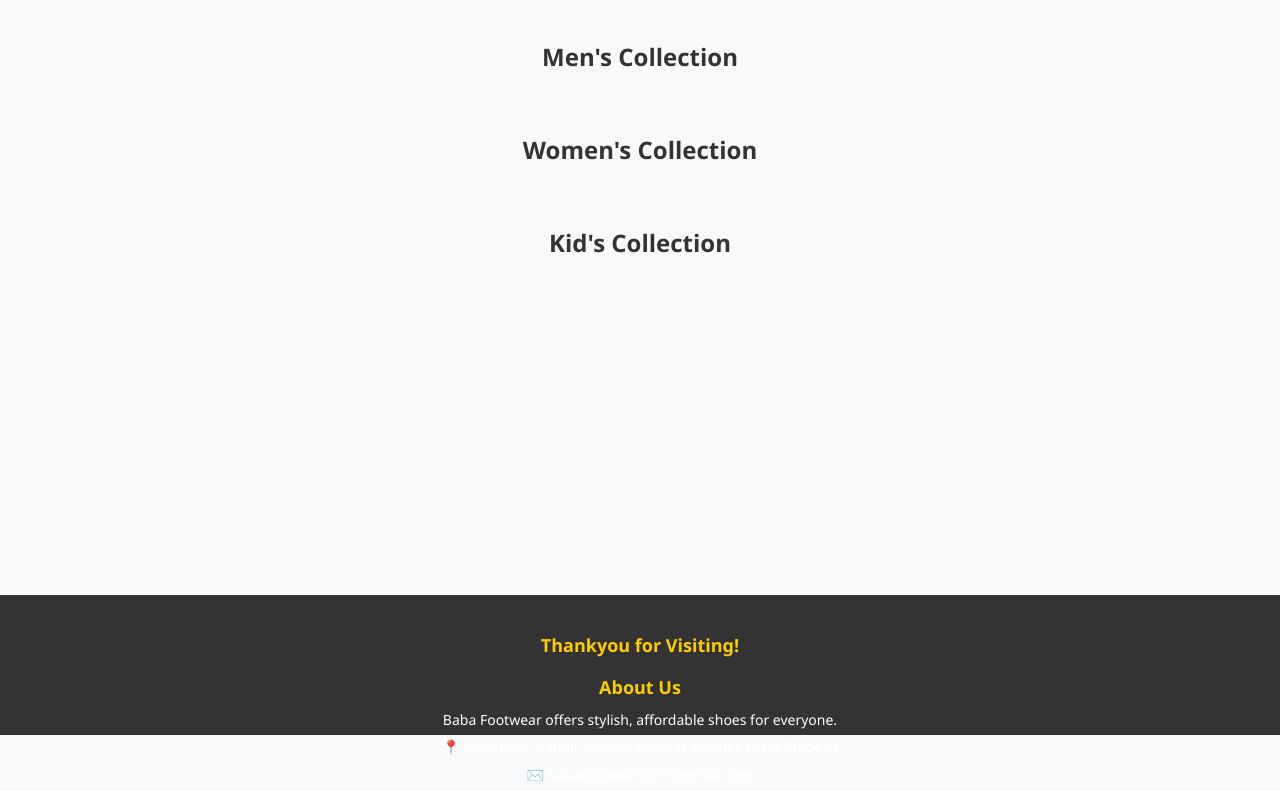
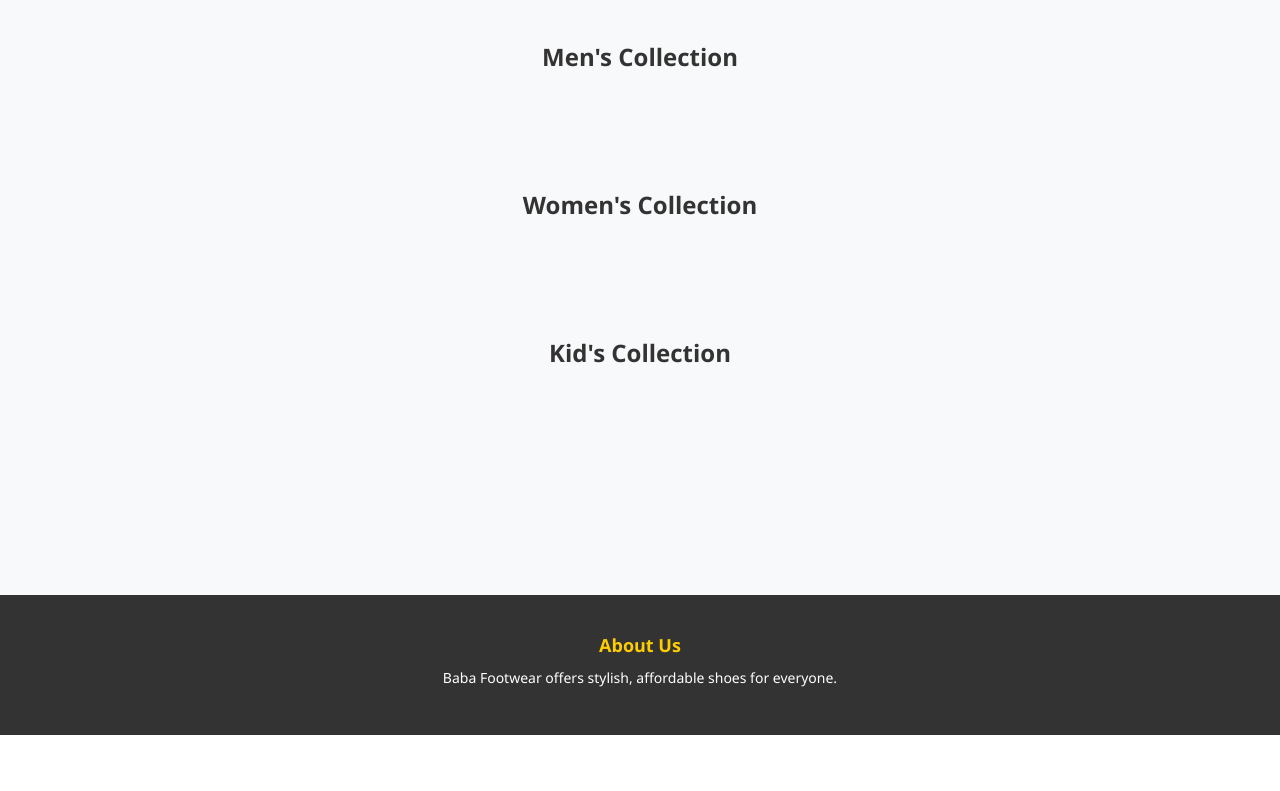
Before and after one commit to Student-Sneha09/Baba-Footwear-Backend, a Django app: page / in a window 1280 px wide. Shown: the part 65-856 px from the top of the page. After the commit the page ends 800 px from the top, so only its background shows below. Run offline with Django 5.2, Linux system fonts and the light colour scheme; data that the repository does not hold is empty.

Commit message:
added previous changes

```diff
--- a/shop/static/shop/css/style.css
+++ b/shop/static/shop/css/style.css
@@ -10,10 +10,6 @@ html,body {
 }
 body > footer{
   margin-top: auto;
-}
-
-main{
-  flex: 1;
 }
 
 header {
@@ -193,7 +189,7 @@ footer h3 {
   color: #ffcc00;
 }
 
-footer p,pre {
+footer p {
   margin: 5px 0;
   line-height: 1.6;
 }
@@ -212,12 +208,6 @@ footer p,pre {
 .dark-theme nav,.dark-theme footer {
   background-color: #000000;
   color: white;
-}
-
-footer.darkmode a,
-footer.darkmode p,
-footer.darkmode h3{
-  color : #ffffff
 }
 
 .theme-toggle{
--- a/shop/static/shop/js/script.js
+++ b/shop/static/shop/js/script.js
@@ -1,29 +1,26 @@
-const toggleBtn = document.getElementById('theme-toggle');
-const body = document.body;
+// Theme Toggle
+  const themeToggle = document.getElementById('theme-toggle');
+  themeToggle?.addEventListener('click', () => {
+    document.body.classList.toggle('dark-theme');
+  });
 
-toggleBtn.addEventListener('click', () => {
-  body.classList.toggle('dark-mode');
+  // Search Functionality
+  // Search Filter
+document.addEventListener("DOMContentLoaded", function () {
+  const searchBtn = document.getElementById("search-btn");
+  const searchInput = document.getElementById("search-input");
 
-  // Also toggle class on footer (add if not present)
-  const footer = document.querySelector('footer');
-  if (footer) {
-    footer.classList.toggle('dark-mode');
-  }
+  searchBtn.addEventListener("click", function () {
+    const searchTerm = searchInput.value.toLowerCase();
+    const products = document.querySelectorAll(".product-card");
 
-  // Optional: Store user preference in localStorage
-  const mode = body.classList.contains('dark-mode') ? 'dark' : 'light';
-  localStorage.setItem('theme', mode);
+    products.forEach((product) => {
+      const title = product.querySelector(".product-title").textContent.toLowerCase();
+      if (title.includes(searchTerm)) {
+        product.style.display = "block";
+      } else {
+        product.style.display = "none";
+      }
+    });
+  });
 });
-
-// Load saved theme on reload
-window.addEventListener('DOMContentLoaded', () => {
-  const savedMode = localStorage.getItem('theme');
-  if (savedMode === 'dark') {
-    body.classList.add('dark-mode');
-
-    const footer = document.querySelector('footer');
-    if (footer) {
-      footer.classList.add('dark-mode');
-    }
-  }
-});
--- a/shop/templates/shop/base.html
+++ b/shop/templates/shop/base.html
@@ -24,8 +24,6 @@
   </nav>
 
   <!-- Flash messages -->
-
-  <main>
   {% if messages %}
     {% for message in messages %}
       <div class="alert">{{ message }}</div>
@@ -33,17 +31,14 @@
   {% endif %}
 
   {% block content %}{% endblock %}
-  </main>
+
 
   <!-- Footer -->
   <footer>
     <div class="footer-container">
       <div class="about-footer">
-        <h3>Thankyou for Visiting!</h3>
         <h3>About Us</h3>
         <p>Baba Footwear offers stylish, affordable shoes for everyone.</p>
-        <p>📍 Near Ram Mandir, Gursahaiganj (Kannauj), Uttar Pradesh</p>
-        <p>✉️ babafootwear8299@gmail.com</p>
       </div>
     </div>
   </footer>
```
